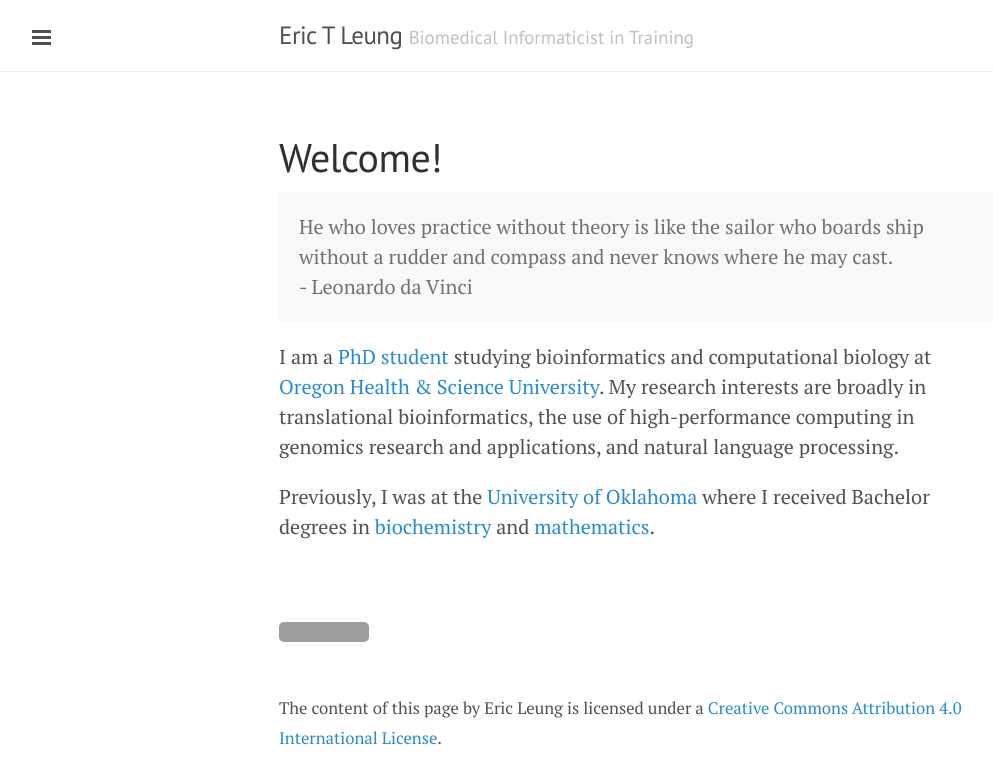
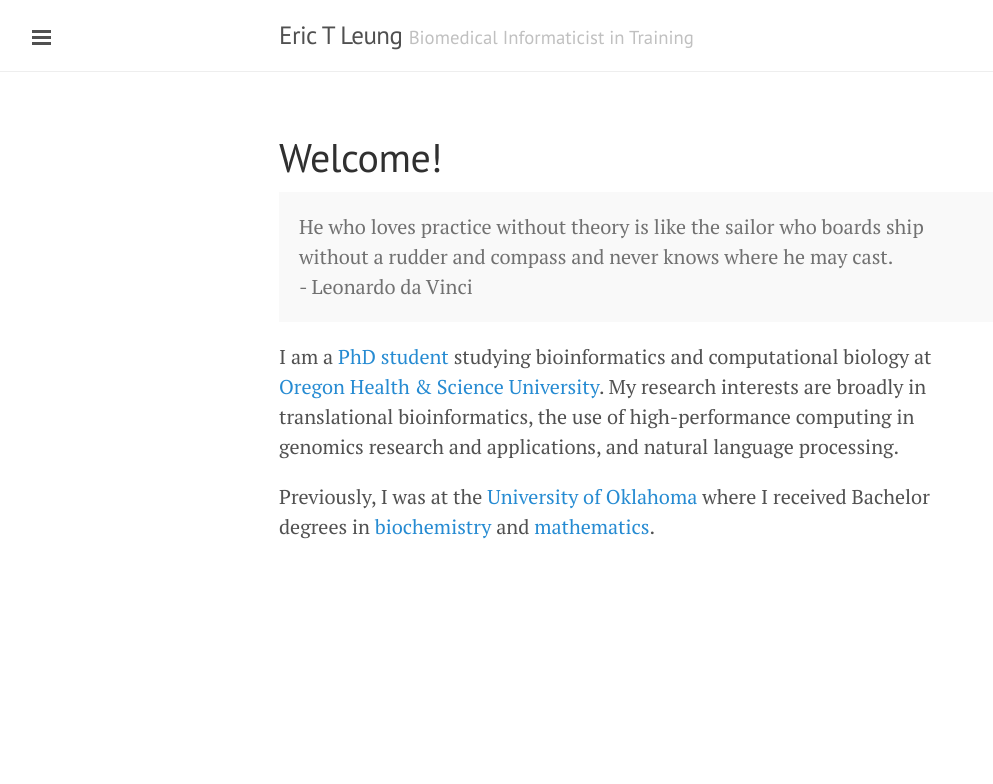
Before and after one commit to erictleung/erictleung.github.io, a Jekyll site: the page built from index.html, in a window 1280 px wide. Shown: the top 784 px of the page, without its empty margins (1-994 px from the left). Built offline with Jekyll 4.4.1, drawn with Linux system fonts in a browser that asks for light colours; Markdown is read by kramdown in place of the engine named in the settings; the list of posts is cut into pages by our own code; grey boxes are pictures that could not be loaded.

Commit message:
remove creative commons license

```diff
--- a/_includes/footer.html
+++ b/_includes/footer.html
@@ -1,5 +1,3 @@
 <footer class="footer">
-<small>
-<a rel="license" href="http://creativecommons.org/licenses/by/4.0/"><img alt="Creative Commons License" style="border-width:0" src="https://i.creativecommons.org/l/by/4.0/80x15.png" /></a><br /><span xmlns:dct="http://purl.org/dc/terms/" property="dct:title">The content of this page</span> by <span xmlns:cc="http://creativecommons.org/ns#" property="cc:attributionName">Eric Leung</span> is licensed under a <a rel="license" href="http://creativecommons.org/licenses/by/4.0/">Creative Commons Attribution 4.0 International License</a>.
-</small>
+
 </footer>
```
